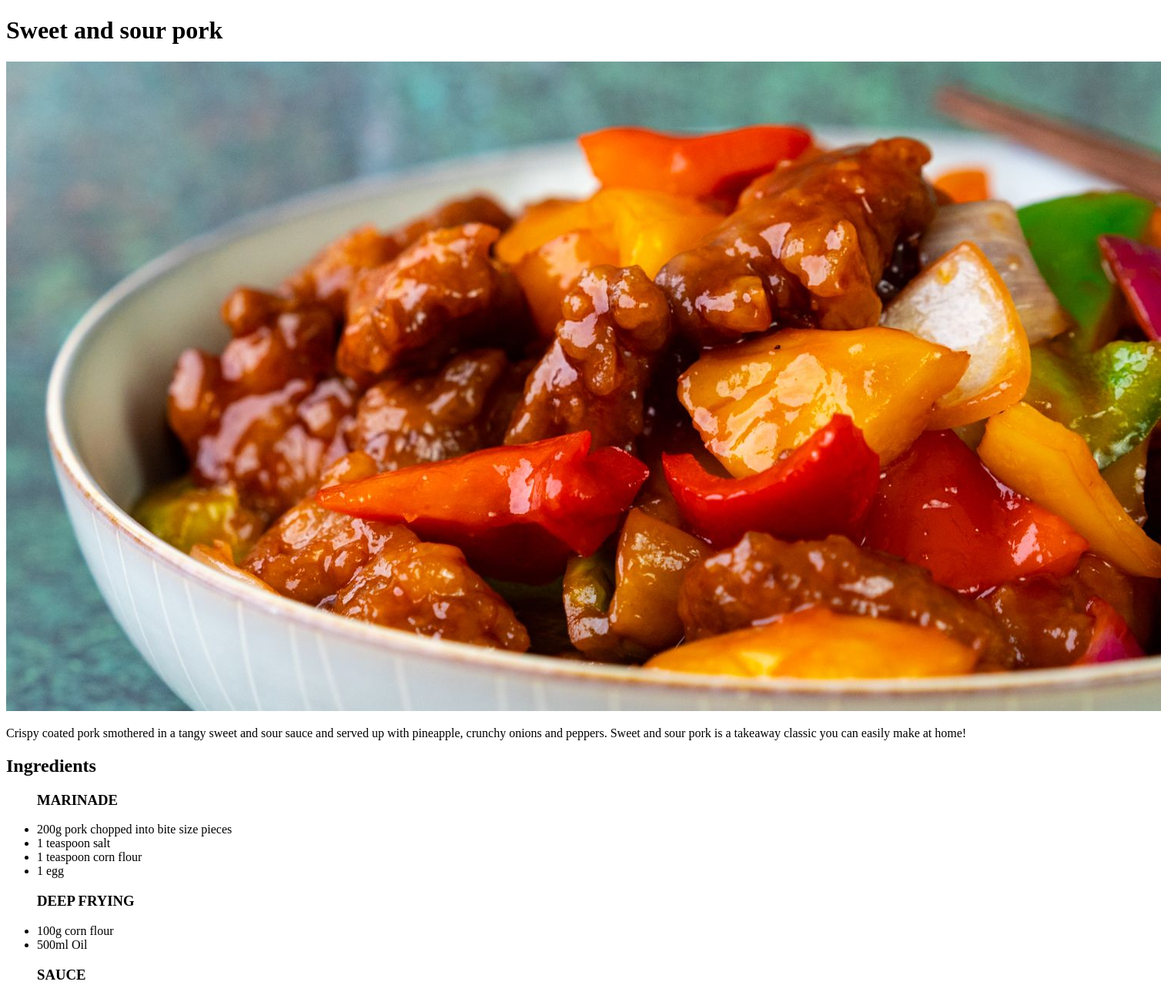
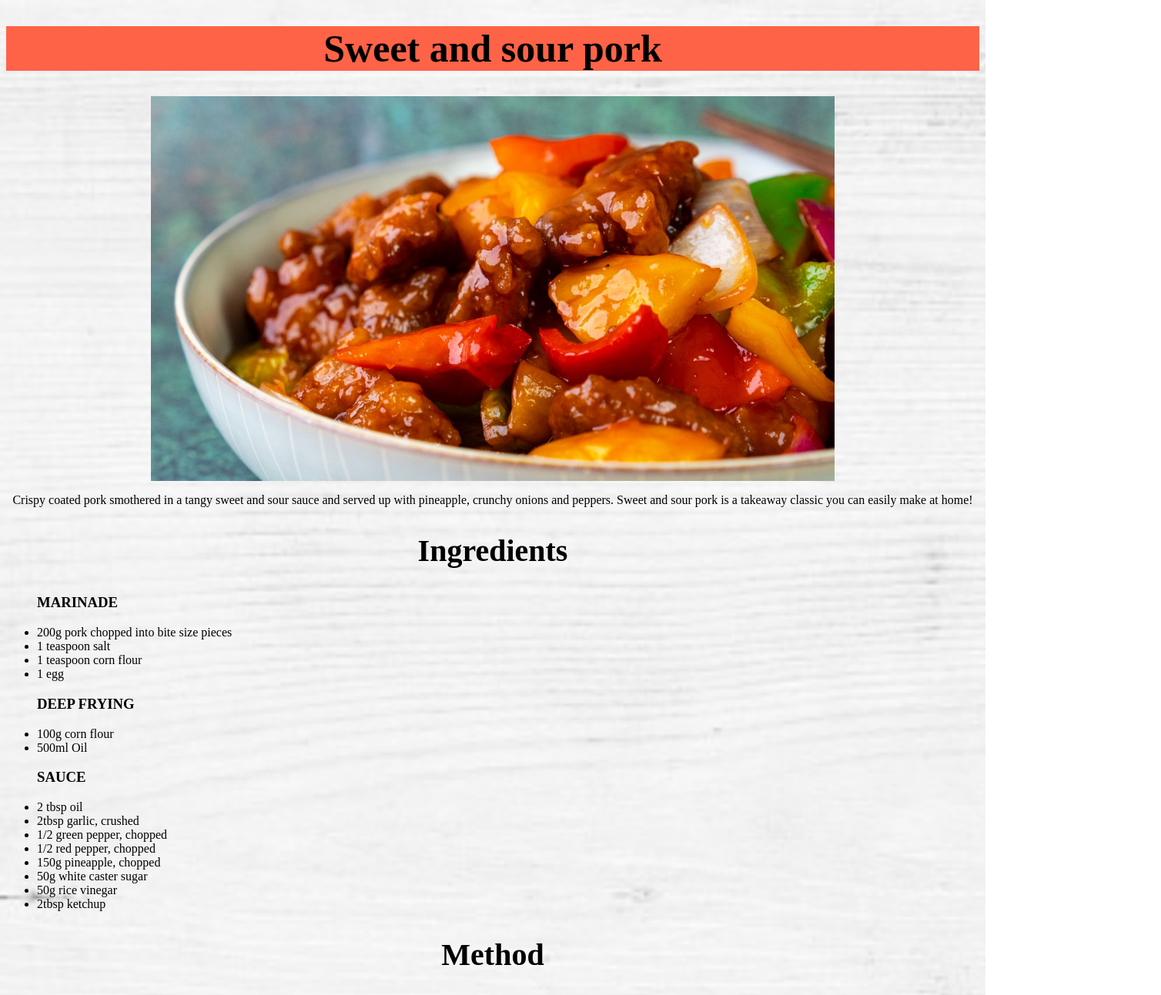
Before and after one commit to Fuzzbag/Recipes, a plain HTML site: page recipes/sweet-and-sour.html in a window 1280 px wide. Shown: the top 1293 px of the page at 77% size, 1508 px wide, since content can reach past the window. Drawn offline with Linux system fonts and the light colour scheme.

Commit message:
finishing css

```diff
--- a/recipes/sweet-and-sour.html
+++ b/recipes/sweet-and-sour.html
@@ -1,18 +1,18 @@
 <!DOCTYPE html>
 <html lang="en">
 <head>
-    <link rel="stylesheets" href="../styles.css"/>
+    <link rel="stylesheet" href="../styles.css"/>
     <meta charset="UTF-8">
     <meta http-equiv="X-UA-Compatible" content="IE=edge">
     <meta name="viewport" content="width=device-width, initial-scale=1.0">
     <title>Sweet-and-sour-pork</title>
 </head>
-<body class="sas">
-    <h1>Sweet and sour pork</h1>
+<body>
+    <h1 class="mini-header">Sweet and sour pork</h1>
     <img src="../images/Sweet and sour.jpg" alt="Juicy sweet and sour pork">
     <p>Crispy coated pork smothered in a tangy sweet and sour sauce and served up with pineapple, crunchy onions and peppers.
         Sweet and sour pork is a takeaway classic you can easily make at home!</p>
-    <h2 class="mini-header">Ingredients</h2>
+    <h2 class="little-header">Ingredients</h2>
     <ul>
         <h3>MARINADE</h3>
         <li>200g pork chopped into bite size pieces</li>
@@ -32,7 +32,7 @@
         <li>50g rice vinegar</li>
         <li>2tbsp ketchup</li>
     </ul>
-    <h2>Method</h2>
+    <h2 class="little-header">Method</h2>
     <ol>
         <li>In a bowl, combine all marinade ingredients with the pork. Cover and leave to marinade in the fridge 20 minutes.</li>
         <li>Place the corn flour in a large bowl and toss the marinated pork chunks until liberally coated.</li>
```
Also changed, not shown: recipes/chicken-alfredo.html (+4 -4 lines).
